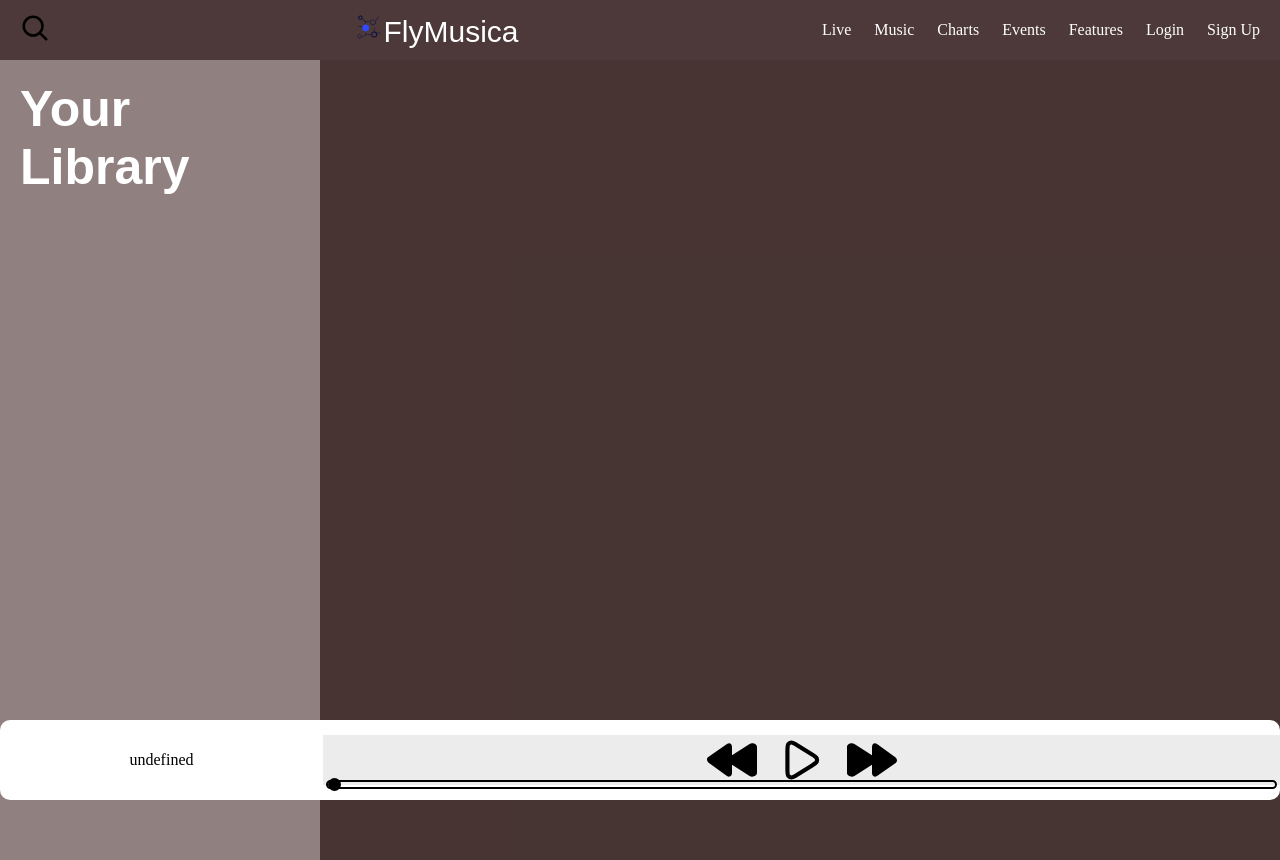
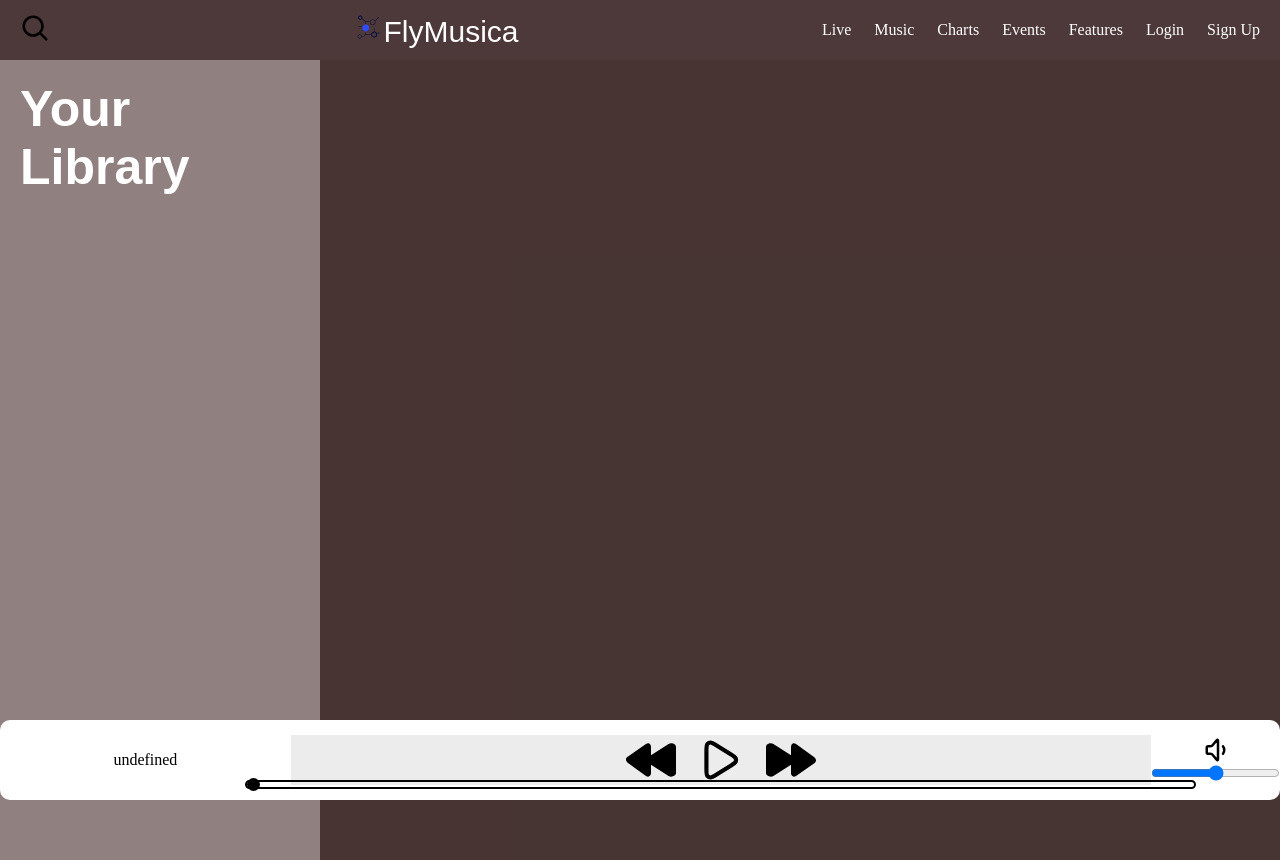
Before and after one commit to TheGoodCoder12/FlyMusica, a plain HTML site: page index.html in a window 1280 px wide. Drawn offline with Linux system fonts and the light colour scheme; no server answers.

Commit message:
Volume feature addded, app works fine, will now move on to learning rather than this project

```diff
--- a/index.html
+++ b/index.html
@@ -61,6 +61,12 @@
             <div class="songtime">
 
             </div>
+            <div class="volume">
+                <img src="./Assets/volume.svg" alt="" id="img-on-header">
+                <div class="range">
+                    <input type="range" name="volume" id="">
+                </div>
+            </div>
         </div>
     <footer></footer>
     <script src="script.js"></script>
--- a/script.js
+++ b/script.js
@@ -106,5 +106,8 @@ async function main() {
         document.querySelector(".close").addEventListener("click",()=>{
             document.getElementById("small").style.left="-100%"
     })
+    document.querySelector(".range").getElementsByTagName("input")[0].addEventListener("change",(e)=>{
+        currentSong.volume=parseInt(e.target.value)/100
+    })
 }
 main()
--- a/style.css
+++ b/style.css
@@ -180,6 +180,10 @@ header{
         width: 20px;
     }
 }
+.volume{
+    display: flex;
+    flex-direction: column;
+}
 @media (max-height:600px) {
     .high-idx{
         height: 5.5vh;
```
